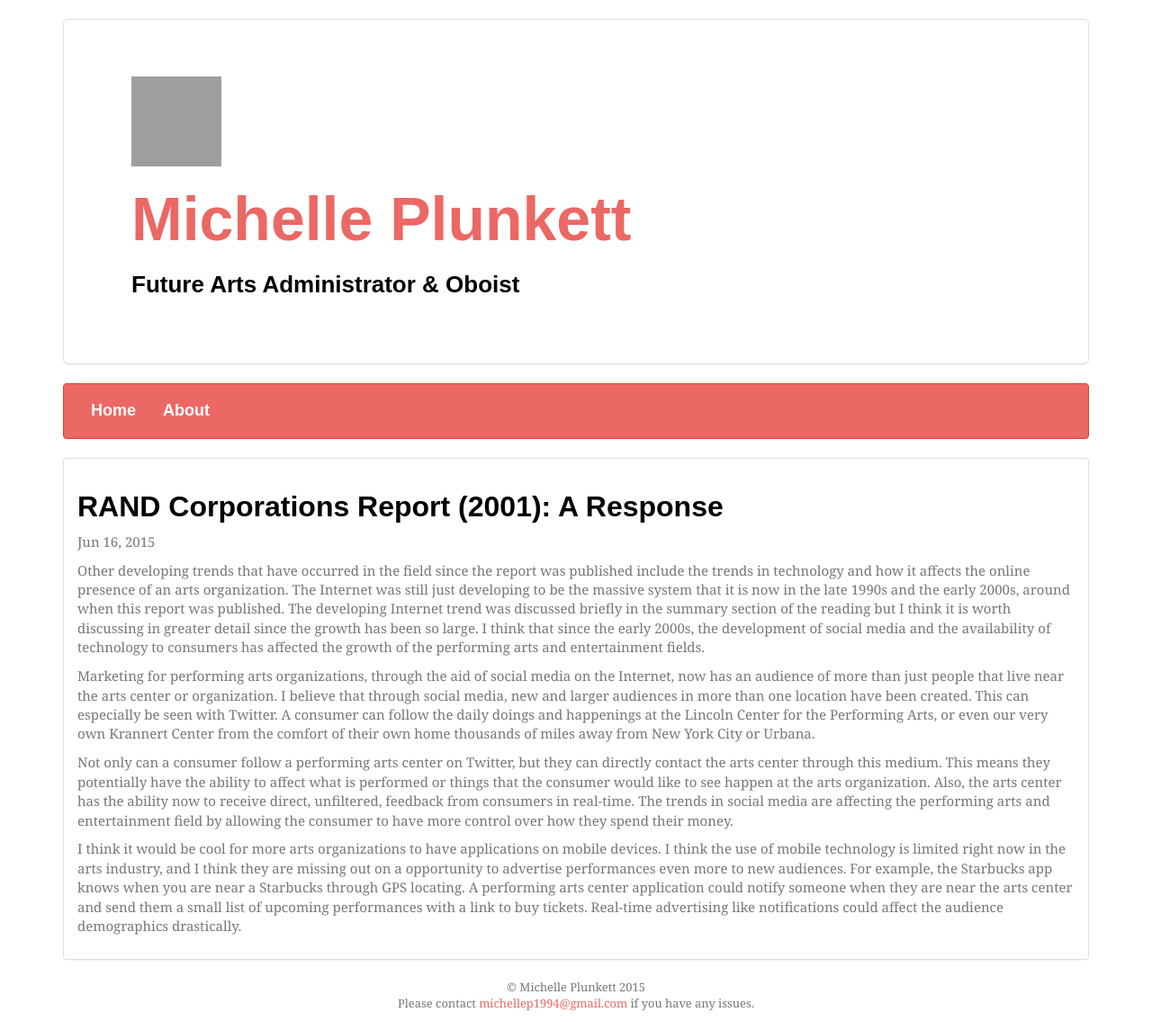
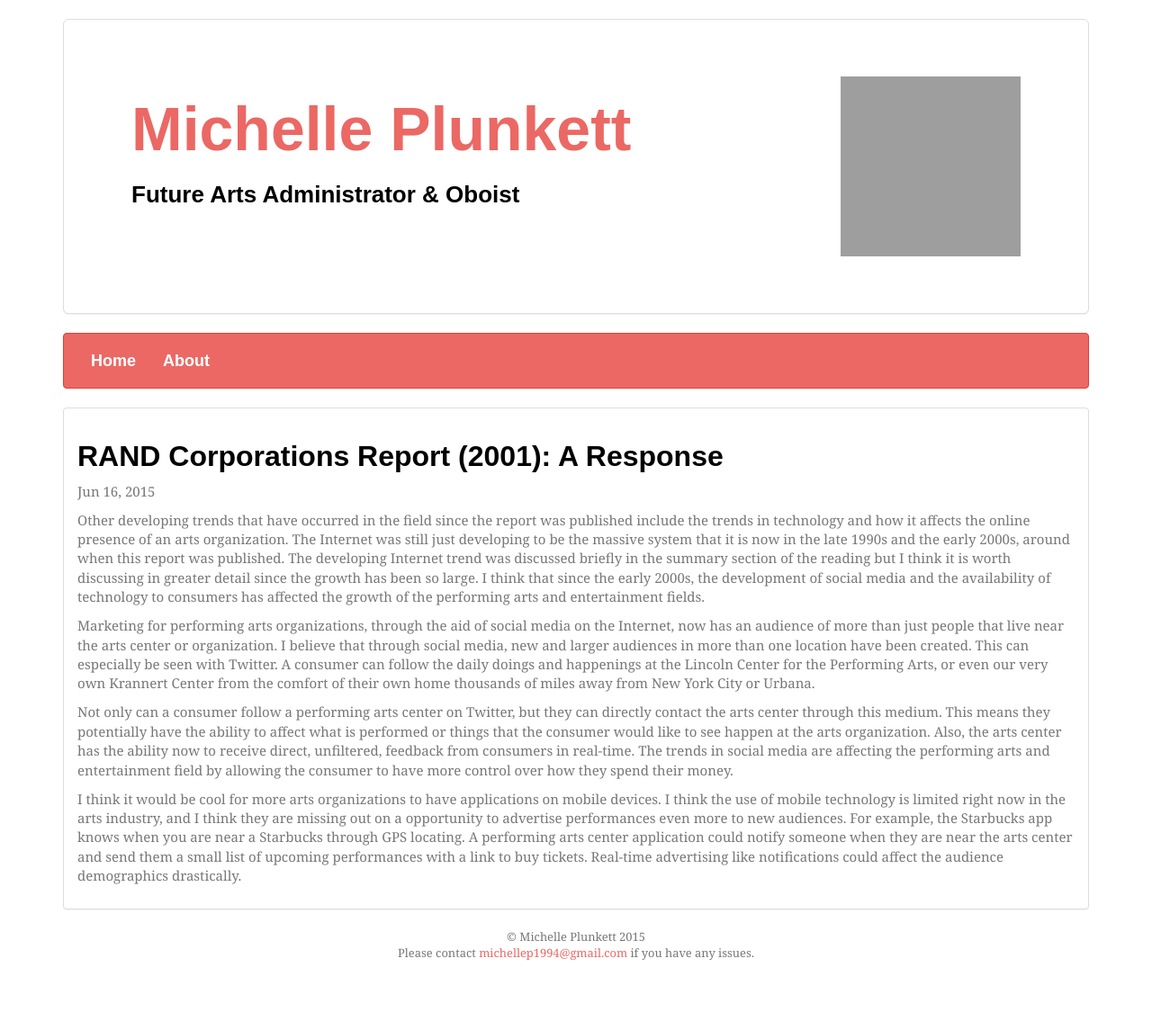
Before and after one commit to michelleplunkett/michelleplunkett.github.io, a Jekyll site: the page built from _posts/2015-06-16-blog-1.html, in a window 1280 px wide. Shown: the whole page at 90% size. Built offline with Jekyll 4.4.1, drawn with Linux system fonts in a browser that asks for light colours; nearby versions of some CDN libraries; some web fonts are replaced; Markdown is read by kramdown in place of the engine named in the settings; after the commit the page ends 1089 px from its top, so only the background shows below that; grey boxes are pictures that could not be loaded.

Commit message:
Update header.html

```diff
--- a/_includes/header.html
+++ b/_includes/header.html
@@ -1,7 +1,7 @@
 <div class="page-header">
   <div class="panel panel-default jumbotron-header jumbotron">
     <div class="panel-body">
-     <align= "left"><img src="https://drive.google.com/uc?export=download&id=0B1dUInJge_OMdmQta0NaSnhmYlk" alt="logo" height="100" width="100" /></align>
+     <img src="https://drive.google.com/uc?export=download&id=0B1dUInJge_OMdmQta0NaSnhmYlk" alt="logo" height="200" width="200" align="right" />
       <h1><a href="/" style="text-decoration: none" color: black; >{{ site.title }}</a></h1>
 			<h3>Future Arts Administrator & Oboist</h3>
     </div>
```
